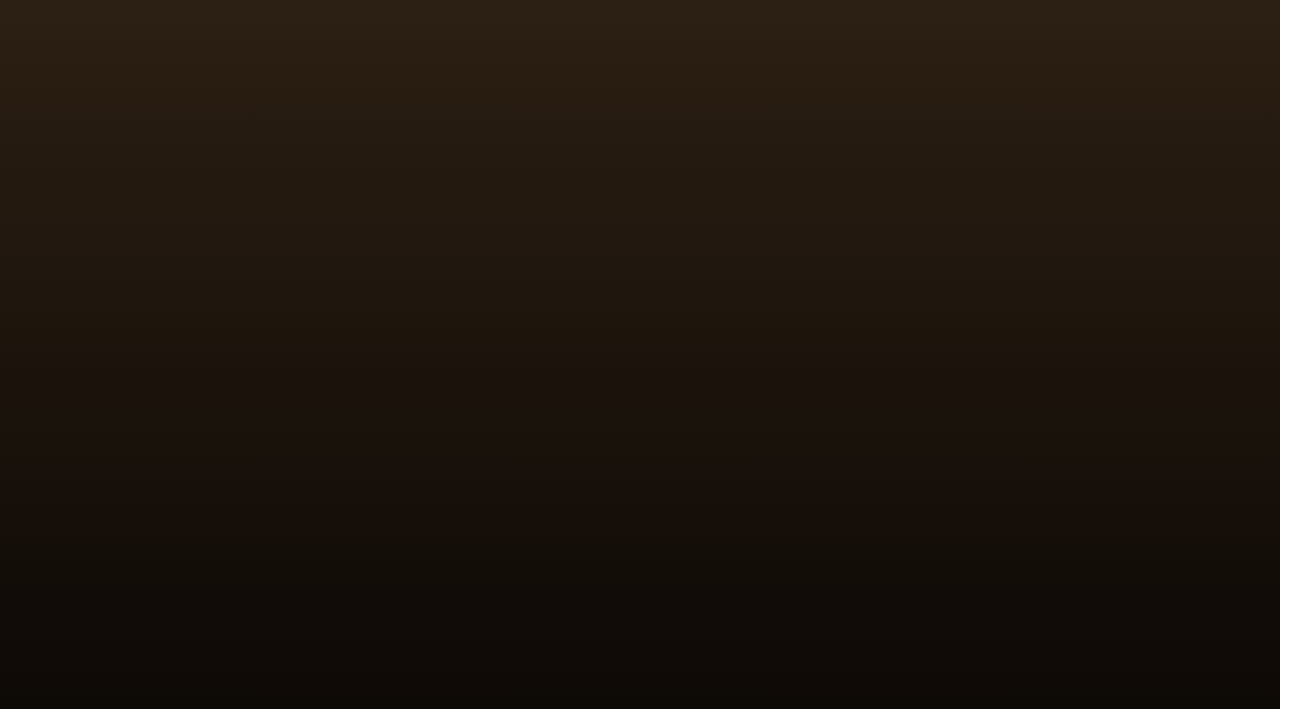
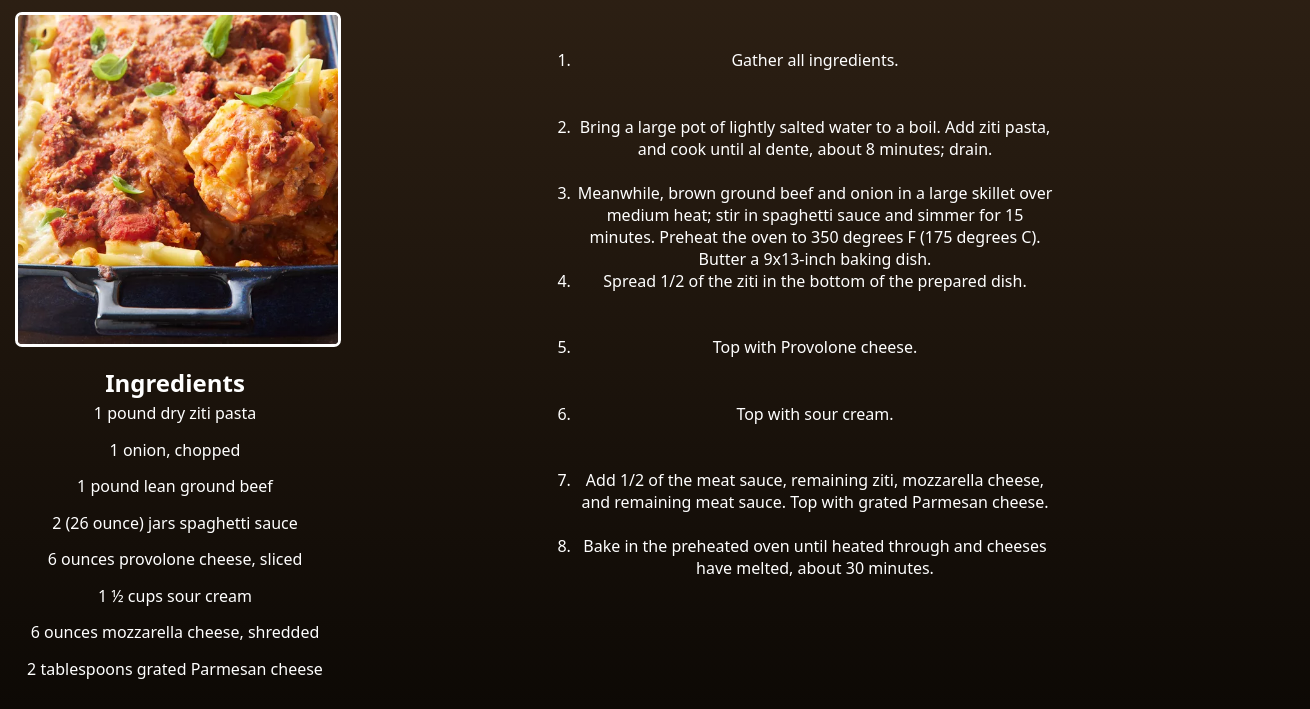
Before and after one commit to curtismyersprogramming/odinRecipe, a plain HTML site: page ziti.html in a window 1280 px wide. Shown: the part 91-800 px from the top of the page, 1310 px wide, since content can reach past the window. Drawn offline with Linux system fonts and the light colour scheme.

Commit message:
complete

```diff
--- a/style.css
+++ b/style.css
@@ -1,6 +1,7 @@
 *{
     padding: 0;
     margin: 0;
+    height: 100%;
 }
 
 @font-face {
@@ -18,6 +19,7 @@ color: white;
 
 .container{
     display: flex;
+    flex-direction: column;
 }
 .intro{
 
@@ -59,3 +61,75 @@ a{
 a:hover{
     color: gray;
 }
+
+/*  RECIPE */
+
+.rec-grid{
+    display: grid;
+    padding: 15px;
+    grid-template-columns: 1fr 3fr;
+    width: 100%;
+    height: calc(100vh - 30px);
+}
+
+.sidebar{
+    grid-column: 1/2;
+    justify-self: center;
+    display: grid;
+    grid-template-rows: auto 1fr 1fr;
+    row-gap: 25px;
+}
+
+.recipeTitle{
+    justify-self: center;
+    padding-top: 20px;
+    align-self: center;
+}
+
+.foodImage{
+
+    width:100%;
+    height: 100%;
+    object-fit: cover;
+    border-radius: 7px;
+    border: 3px solid white;
+}
+
+.ingredients{
+    grid-row: 3/4;
+    display: flex;
+    flex-direction: column;
+    list-style: none;
+    text-align: center;
+}
+
+.instructions-con{
+    grid-column: 2/3;
+    text-align: center;
+    display: grid;
+    grid-template-rows: auto 1fr;
+}
+
+.instructions > h2{
+    grid-row: 1/2;
+    justify-self: center;
+    align-self: center;
+    padding-top: 29px;
+}
+
+.instructions{
+    grid-row: 2/3;
+    display: flex;
+    justify-content: center;
+    align-items: center;
+
+
+}
+
+.instructions ol{
+    height: 75%;
+    width: 50%;
+    display: flex;
+    flex-direction: column;
+
+}
--- a/ziti.html
+++ b/ziti.html
@@ -7,6 +7,55 @@
     <title>Ziti</title>
   </head>
   <body>
-    <h1 class="recipeTitle">Baked Ziti</h1>
+    <div class="container">
+      <div class="rec-grid">
+        <div class="sidebar">
+          <h1 class="recipeTitle">Baked Ziti</h1>
+          <img class="foodImage" src="img/ziti.webp" alt="Food Image" />
+          <ul class="ingredients">
+            <h2>Ingredients</h2>
+            <li>1 pound dry ziti pasta</li>
+            <li>1 onion, chopped</li>
+            <li>1 pound lean ground beef</li>
+            <li>2 (26 ounce) jars spaghetti sauce</li>
+            <li>6 ounces provolone cheese, sliced</li>
+            <li>1 ½ cups sour cream</li>
+            <li>6 ounces mozzarella cheese, shredded</li>
+            <li>2 tablespoons grated Parmesan cheese</li>
+          </ul>
+        </div>
+        <div class="instructions-con">
+          <h2>Instructions</h2>
+          <div class="instructions">
+            <ol>
+              <li>Gather all ingredients.</li>
+              <li>
+                Bring a large pot of lightly salted water to a boil. Add ziti
+                pasta, and cook until al dente, about 8 minutes; drain.
+              </li>
+              <li>
+                Meanwhile, brown ground beef and onion in a large skillet over
+                medium heat; stir in spaghetti sauce and simmer for 15 minutes.
+                Preheat the oven to 350 degrees F (175 degrees C). Butter a
+                9x13-inch baking dish.
+              </li>
+              <li>
+                Spread 1/2 of the ziti in the bottom of the prepared dish.
+              </li>
+              <li>Top with Provolone cheese.</li>
+              <li>Top with sour cream.</li>
+              <li>
+                Add 1/2 of the meat sauce, remaining ziti, mozzarella cheese,
+                and remaining meat sauce. Top with grated Parmesan cheese.
+              </li>
+              <li>
+                Bake in the preheated oven until heated through and cheeses have
+                melted, about 30 minutes.
+              </li>
+            </ol>
+          </div>
+        </div>
+      </div>
+    </div>
   </body>
 </html>
```
Also changed, not shown: index.html (+5 -7 lines), img/ziti.webp (added).
